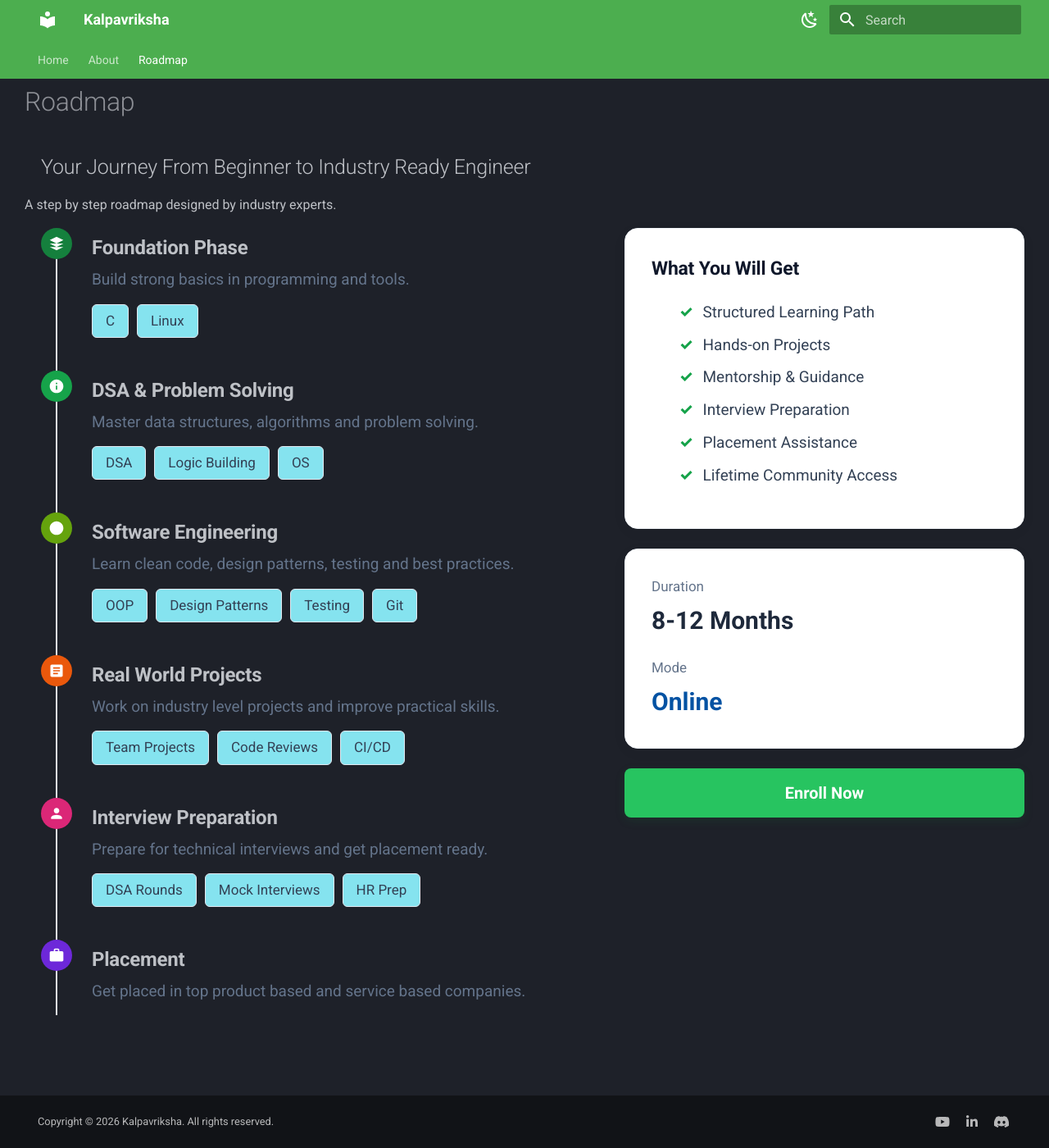
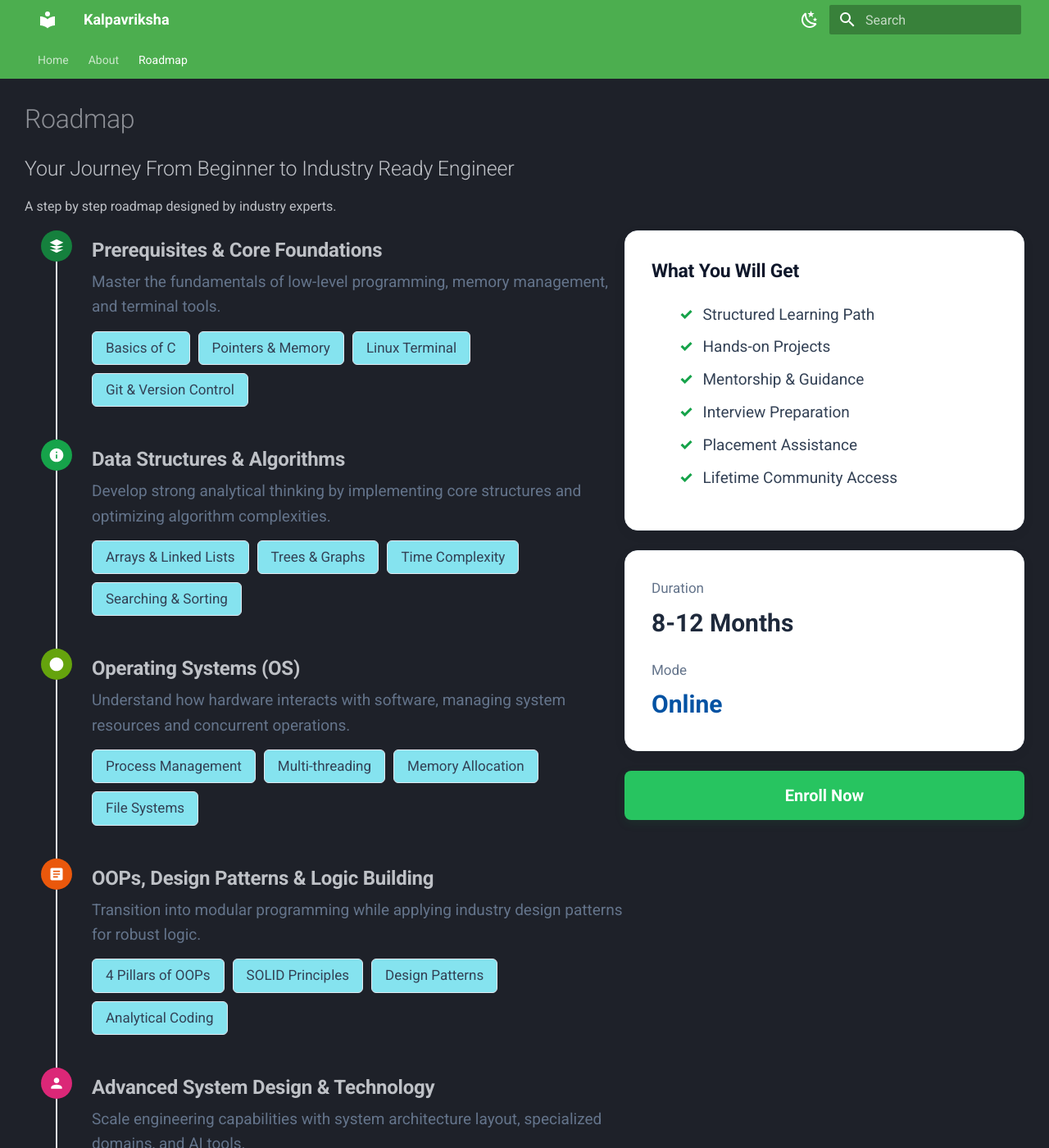
Before and after one commit to kalpavriksha-edu/portal, an MkDocs documentation site: the page built from docs/roadmap.md, in a window 1280 px wide and 1400 px high. Shown: the whole window at 82% size. Built offline with MkDocs 1.6.1 and Material for MkDocs 9.7.7, drawn with Linux system fonts in a browser that asks for light colours; some of the changed text lies outside the part shown.

Commit message:
Refactor roadmap styles and content for improved layout and clarity

```diff
--- a/docs/assets/stylesheets/extra.css
+++ b/docs/assets/stylesheets/extra.css
@@ -39,6 +39,12 @@
 /* Remove Material article spacing */
 .md-typeset {
     max-width: none !important;
+}
+
+.md-typeset h1 {
+    margin-block-start: 0.67em;
+    margin-block-end: 0.67em;
+    margin-inline-start: 0px;
 }
 
 .md-typeset h2 {
--- a/docs/assets/stylesheets/roadmap.css
+++ b/docs/assets/stylesheets/roadmap.css
@@ -1,37 +1,12 @@
-/* Base Layout Configurations */
-/* .roadmap-section {
-    font-family: -apple-system, BlinkMacSystemFont, "Segoe UI", Roboto, sans-serif;
-    max-width: 1140px;
-    margin: 0 auto;
-    padding: 60px 20px;
-    background-color: #fcfdfd;
-} */
-
-/* Header Text Styles */
-/* .roadmap-header {
-    text-align: center;
-    margin-bottom: 50px;
-} */
-
 .roadmap-header h2 {
-    /* font-size: 2.25rem; */
-    /* font-weight: 800; */
-    /* color: #0f172a; */
-    /* margin: 0 0 12px 0; */
-    /* line-height: 1.25; */
-}
-
-.roadmap-header p {
-    /* font-size: 1.1rem; */
-    /* color: #64748b; */
-    /* margin: 0; */
+    margin: 0 0 0 0;
+    padding-left: 0;
 }
 
 /* Two-Column Grid Setup */
 .roadmap-container {
     display: grid;
     grid-template-columns: 1.5fr 1fr;
-    /* gap: 60px; */
     align-items: start;
 }
 
@@ -235,7 +210,12 @@
 }
 
 /* Tablet & Mobile Responsive Viewports */
-@media (max-width: 968px) {
+@media (max-width: 768px) {
+    .md-content {
+        padding-left: .5rem;
+        padding-right: .5rem;
+    }
+
     .roadmap-container {
         grid-template-columns: 1fr;
         gap: 40px;
--- a/docs/roadmap.md
+++ b/docs/roadmap.md
@@ -8,116 +8,131 @@ extra_css:
 ---
 
 <section class="roadmap-section">
-  <div class="roadmap-header">
-    <h2>Your Journey From Beginner to Industry Ready Engineer</h2>
-    <p>A step by step roadmap designed by industry experts.</p>
-  </div>
-
-  <div class="roadmap-container">
-    <div class="timeline">
-      <div class="timeline-item">
-        <div class="step-icon icon-foundation">
-          <svg viewBox="0 0 24 24" width="20" height="20" fill="currentColor"><path d="M12 2L2 7l10 5 10-5-10-5zM2 17l10 5 10-5M2 12l10 5 10-5"/></svg>
+    <div class="roadmap-header">
+        <h2>Your Journey From Beginner to Industry Ready Engineer</h2>
+        <p>A step by step roadmap designed by industry experts.</p>
+    </div>
+    <div class="roadmap-container">
+        <div class="timeline">
+            <div class="timeline-item">
+                <div class="step-icon icon-foundation">
+                    <svg viewBox="0 0 24 24" width="20" height="20" fill="currentColor"><path d="M12 2L2 7l10 5 10-5-10-5zM2 17l10 5 10-5M2 12l10 5 10-5"/></svg>
+                </div>
+                <div class="timeline-content">
+                    <h3>Prerequisites & Core Foundations</h3>
+                    <p>Master the fundamentals of low-level programming, memory management, and terminal tools.</p>
+                    <div class="tag-group">
+                        <span class="tag">Basics of C</span>
+                        <span class="tag">Pointers & Memory</span>
+                        <span class="tag">Linux Terminal</span>
+                        <span class="tag">Git & Version Control</span>
+                    </div>
+                </div>
+            </div>
+            <div class="timeline-item">
+                <div class="step-icon icon-dsa">
+                    <svg viewBox="0 0 24 24" width="20" height="20" fill="currentColor"> <path d="M12 22C6.477 22 2 17.523 2 12S6.477 2 12 2s10 4.477 10 10-4.477 10-10 10zm-1-11v6h2v-6h-2zm0-4v2h2V7h-2z" /></svg>
+                </div>
+                <div class="timeline-content">
+                    <h3>Data Structures & Algorithms</h3>
+                    <p>Develop strong analytical thinking by implementing core structures and optimizing algorithm
+                        complexities.</p>
+                    <div class="tag-group">
+                        <span class="tag">Arrays & Linked Lists</span>
+                        <span class="tag">Trees & Graphs</span>
+                        <span class="tag">Time Complexity</span>
+                        <span class="tag">Searching & Sorting</span>
+                    </div>
+                </div>
+            </div>
+            <div class="timeline-item">
+                <div class="step-icon icon-se">
+                    <svg viewBox="0 0 24 24" width="20" height="20" fill="currentColor"> <path d="M12 22c5.523 0 10-4.527 10-10S17.523 2 12 2 2 6.527 2 12s4.523 10 10 10zm1-17h-2v6h6v-2h-4V5z" /> </svg>
+                </div>
+                <div class="timeline-content">
+                    <h3>Operating Systems (OS)</h3>
+                    <p>Understand how hardware interacts with software, managing system resources and concurrent
+                        operations.</p>
+                    <div class="tag-group">
+                        <span class="tag">Process Management</span>
+                        <span class="tag">Multi-threading</span>
+                        <span class="tag">Memory Allocation</span>
+                        <span class="tag">File Systems</span>
+                    </div>
+                </div>
+            </div>
+            <div class="timeline-item">
+                <div class="step-icon icon-projects">
+                    <svg viewBox="0 0 24 24" width="20" height="20" fill="currentColor"> <path d="M19 3H5c-1.1 0-2 .9-2 2v14c0 1.1.9 2 2 2h14c1.1 0 2-.9 2-2V5c0-1.1-.9-2-2-2zm-5 14H7v-2h7v2zm3-4H7v-2h10v2zm0-4H7V7h10v2z" /> </svg>
+                </div>
+                <div class="timeline-content">
+                    <h3>OOPs, Design Patterns & Logic Building</h3>
+                    <p>Transition into modular programming while applying industry design patterns for robust logic.</p>
+                    <div class="tag-group">
+                        <span class="tag">4 Pillars of OOPs</span>
+                        <span class="tag">SOLID Principles</span>
+                        <span class="tag">Design Patterns</span>
+                        <span class="tag">Analytical Coding</span>
+                    </div>
+                </div>
+            </div>
+            <div class="timeline-item">
+                <div class="step-icon icon-interview">
+                    <svg viewBox="0 0 24 24" width="20" height="20" fill="currentColor"> <path d="M12 12c2.21 0 4-1.79 4-4s-1.79-4-4-4-4 1.79-4 4 1.79 4 4 4zm0 2c-2.67 0-8 1.34-8 4v2h16v-2c0-2.66-5.33-4-8-4z" /> </svg>
+                </div>
+                <div class="timeline-content">
+                    <h3>Advanced System Design & Technology</h3>
+                    <p>Scale engineering capabilities with system architecture layout, specialized domains, and AI
+                        tools.</p>
+                    <div class="tag-group">
+                        <span class="tag">Design Thinking</span>
+                        <span class="tag">AI Tool Integration</span>
+                        <span class="tag">Web/App/Cloud Domain</span>
+                        <span class="tag">System Scaling</span>
+                    </div>
+                </div>
+            </div>
+            <div class="timeline-item">
+                <div class="step-icon icon-placement">
+                    <svg viewBox="0 0 24 24" width="20" height="20" fill="currentColor"> <path d="M20 6h-4V4c0-1.11-.89-2-2-2h-4c-1.11 0-2 .89-2 2v2H4c-1.11 0-1.99.89-1.99 2L2 19c0 1.11.89 2 2 2h16c1.11 0 2-.89 2-2V8c0-1.11-.89-2-2-2zm-6 0h-4V4h4v2z" /> </svg>
+                </div>
+                <div class="timeline-content">
+                    <h3>Placement & Career Launch</h3>
+                    <p>Prepare for recruitment processes with polished projects, technical evaluations, and real-world
+                        mock runs.</p>
+                    <div class="tag-group">
+                        <span class="tag">Resume Building</span>
+                        <span class="tag">Mock Technical Interviews</span>
+                        <span class="tag">HR Round Prep</span>
+                        <span class="tag">Industry Networking</span>
+                    </div>
+                </div>
+            </div>
         </div>
-        <div class="timeline-content">
-          <h3>Foundation Phase</h3>
-          <p>Build strong basics in programming and tools.</p>
-          <div class="tag-group">
-            <span class="tag">C</span>
-            <span class="tag">Linux</span>
-          </div>
+        <div class="sidebar">
+            <div class="sidebar-card">
+                <h3>What You Will Get</h3>
+                <ul class="features-list">
+                    <li>Structured Learning Path</li>
+                    <li>Hands-on Projects</li>
+                    <li>Mentorship & Guidance</li>
+                    <li>Interview Preparation</li>
+                    <li>Placement Assistance</li>
+                    <li>Lifetime Community Access</li>
+                </ul>
+            </div>
+            <div class="sidebar-card">
+                <div class="spec-group">
+                    <span class="spec-label">Duration</span>
+                    <span class="spec-value highlight-dark">8-12 Months</span>
+                </div>
+                <div class="spec-group" style="margin-top: 20px;">
+                    <span class="spec-label">Mode</span>
+                    <span class="spec-value highlight-blue">Online</span>
+                </div>
+            </div>
+            <a href="https://docs.google.com/forms/d/e/1FAIpQLSfZHXieniexbBh2MHsYrNoJ5omnsovwxLXWPvzoWtcEMnG1-A/viewform?usp=portal"
+                class="cta-btn">Enroll Now</a>
         </div>
-      </div>
-      <div class="timeline-item">
-        <div class="step-icon icon-dsa">
-          <svg viewBox="0 0 24 24" width="20" height="20" fill="currentColor"><path d="M12 22C6.477 22 2 17.523 2 12S6.477 2 12 2s10 4.477 10 10-4.477 10-10 10zm-1-11v6h2v-6h-2zm0-4v2h2V7h-2z"/></svg>
-        </div>
-        <div class="timeline-content">
-          <h3>DSA & Problem Solving</h3>
-          <p>Master data structures, algorithms and problem solving.</p>
-          <div class="tag-group">
-            <span class="tag">DSA</span>
-            <span class="tag">Logic Building</span>
-            <span class="tag">OS</span>
-          </div>
-        </div>
-      </div>
-      <div class="timeline-item">
-        <div class="step-icon icon-se">
-          <svg viewBox="0 0 24 24" width="20" height="20" fill="currentColor"><path d="M12 22c5.523 0 10-4.527 10-10S17.523 2 12 2 2 6.527 2 12s4.523 10 10 10zm1-17h-2v6h6v-2h-4V5z"/></svg>
-        </div>
-        <div class="timeline-content">
-          <h3>Software Engineering</h3>
-          <p>Learn clean code, design patterns, testing and best practices.</p>
-          <div class="tag-group">
-            <span class="tag">OOP</span>
-            <span class="tag">Design Patterns</span>
-            <span class="tag">Testing</span>
-            <span class="tag">Git</span>
-          </div>
-        </div>
-      </div>
-      <div class="timeline-item">
-        <div class="step-icon icon-projects">
-          <svg viewBox="0 0 24 24" width="20" height="20" fill="currentColor"><path d="M19 3H5c-1.1 0-2 .9-2 2v14c0 1.1.9 2 2 2h14c1.1 0 2-.9 2-2V5c0-1.1-.9-2-2-2zm-5 14H7v-2h7v2zm3-4H7v-2h10v2zm0-4H7V7h10v2z"/></svg>
-        </div>
-        <div class="timeline-content">
-          <h3>Real World Projects</h3>
-          <p>Work on industry level projects and improve practical skills.</p>
-          <div class="tag-group">
-            <span class="tag">Team Projects</span>
-            <span class="tag">Code Reviews</span>
-            <span class="tag">CI/CD</span>
-          </div>
-        </div>
-      </div>
-      <div class="timeline-item">
-        <div class="step-icon icon-interview">
-          <svg viewBox="0 0 24 24" width="20" height="20" fill="currentColor"><path d="M12 12c2.21 0 4-1.79 4-4s-1.79-4-4-4-4 1.79-4 4 1.79 4 4 4zm0 2c-2.67 0-8 1.34-8 4v2h16v-2c0-2.66-5.33-4-8-4z"/></svg>
-        </div>
-        <div class="timeline-content">
-          <h3>Interview Preparation</h3>
-          <p>Prepare for technical interviews and get placement ready.</p>
-          <div class="tag-group">
-            <span class="tag">DSA Rounds</span>
-            <span class="tag">Mock Interviews</span>
-            <span class="tag">HR Prep</span>
-          </div>
-        </div>
-      </div>
-      <div class="timeline-item">
-        <div class="step-icon icon-placement">
-          <svg viewBox="0 0 24 24" width="20" height="20" fill="currentColor"><path d="M20 6h-4V4c0-1.11-.89-2-2-2h-4c-1.11 0-2 .89-2 2v2H4c-1.11 0-1.99.89-1.99 2L2 19c0 1.11.89 2 2 2h16c1.11 0 2-.89 2-2V8c0-1.11-.89-2-2-2zm-6 0h-4V4h4v2z"/></svg>
-        </div>
-        <div class="timeline-content">
-          <h3>Placement</h3>
-          <p>Get placed in top product based and service based companies.</p>
-        </div>
-      </div>
     </div>
-    <div class="sidebar">
-      <div class="sidebar-card">
-        <h3>What You Will Get</h3>
-        <ul class="features-list">
-          <li>Structured Learning Path</li>
-          <li>Hands-on Projects</li>
-          <li>Mentorship & Guidance</li>
-          <li>Interview Preparation</li>
-          <li>Placement Assistance</li>
-          <li>Lifetime Community Access</li>
-        </ul>
-      </div>
-      <div class="sidebar-card">
-        <div class="spec-group">
-          <span class="spec-label">Duration</span>
-          <span class="spec-value highlight-dark">8-12 Months</span>
-        </div>
-        <div class="spec-group" style="margin-top: 20px;">
-          <span class="spec-label">Mode</span>
-          <span class="spec-value highlight-blue">Online</span>
-        </div>
-      </div>
-      <a href="https://docs.google.com/forms/d/e/1FAIpQLSfZHXieniexbBh2MHsYrNoJ5omnsovwxLXWPvzoWtcEMnG1-A/viewform?usp=portal" class="cta-btn">Enroll Now</a>
-    </div>
-  </div>
 </section>
```
